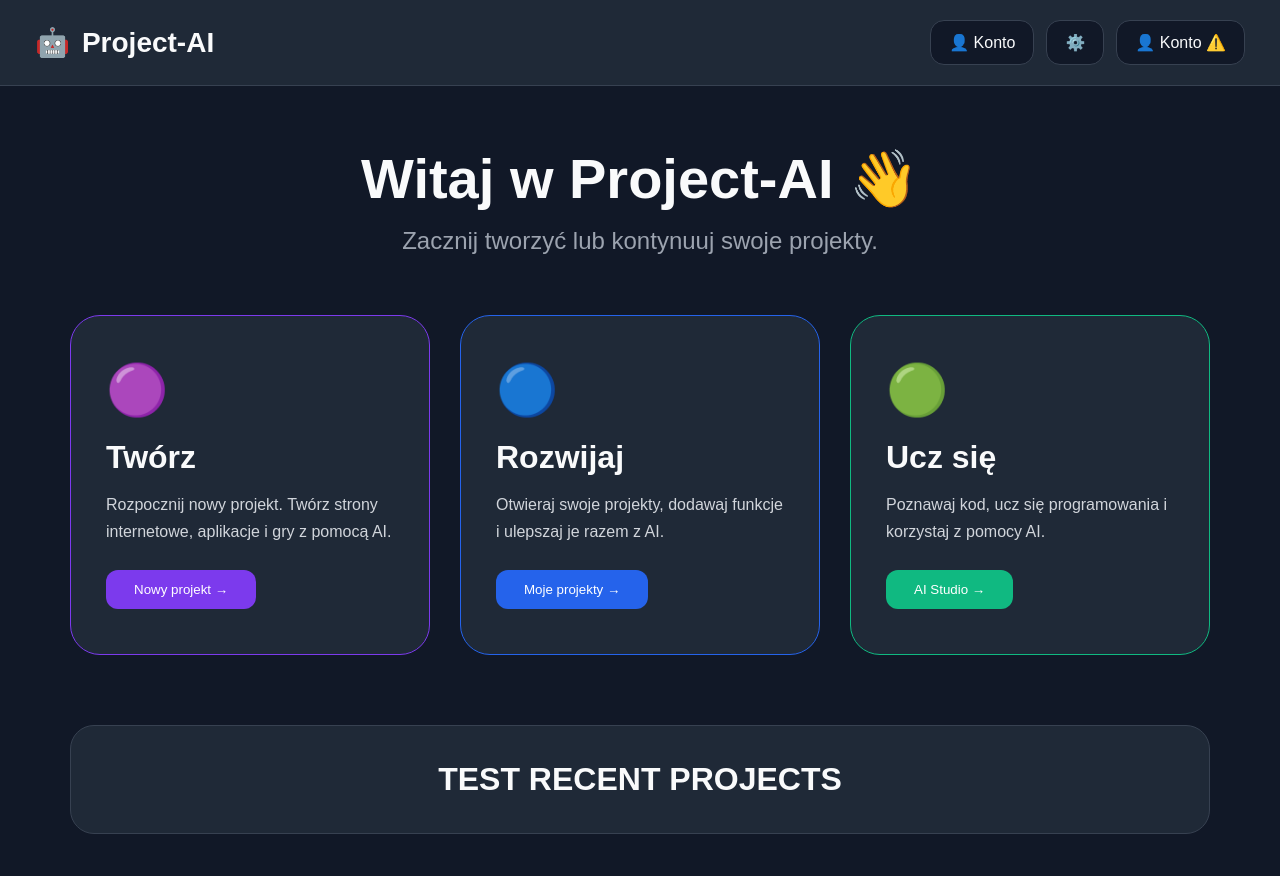
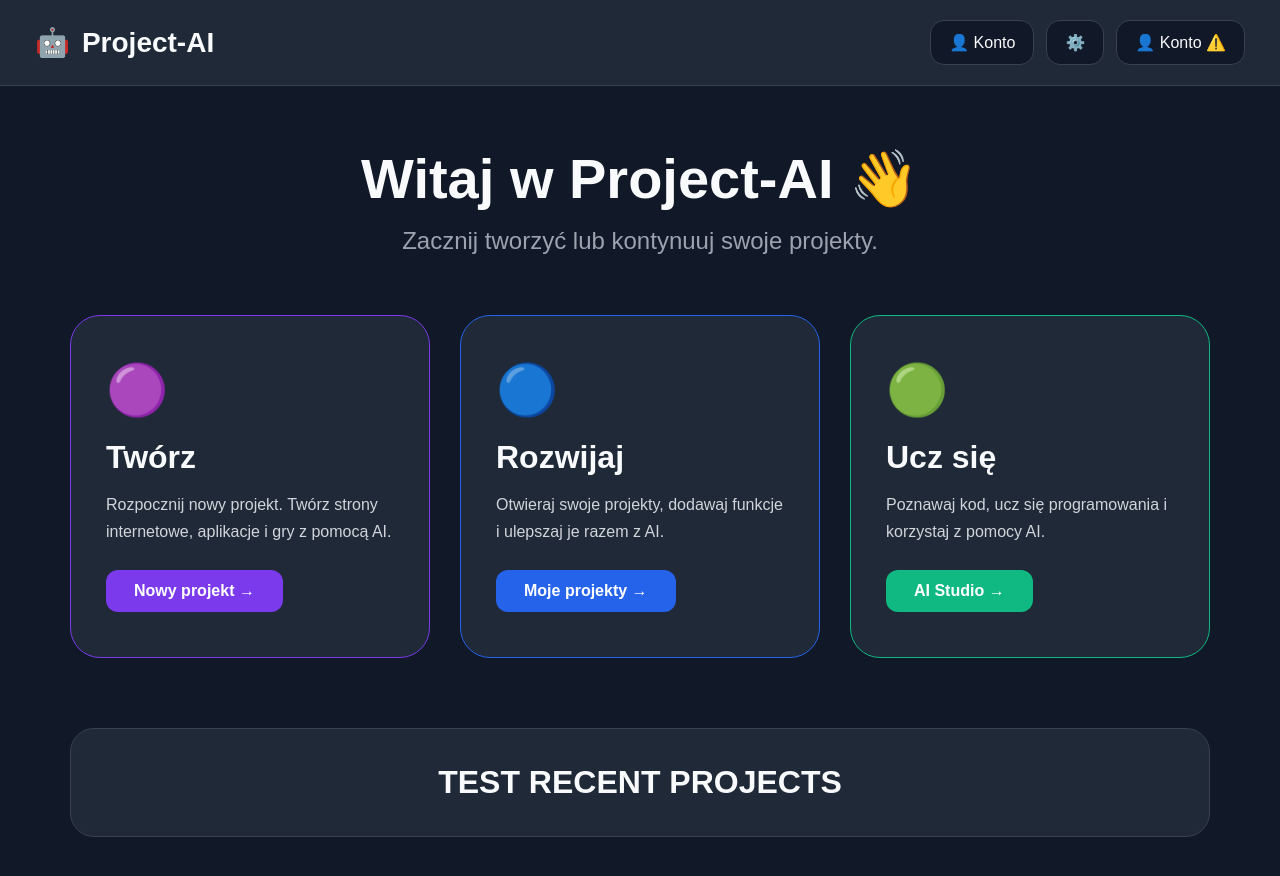
Before and after one commit to PrzemoNH/project-ai, a Next.js app: page /dashboard in a window 1280 px wide. Shown: the top 876 px of the page. Built offline with nearby package versions, Linux system fonts and the light colour scheme.

Commit message:
Update globals.css

```diff
--- a/app/globals.css
+++ b/app/globals.css
@@ -434,6 +434,67 @@ button {
 
   color:white;
 
+  font-size:16px;
+
+  font-weight:600;
+
+  transition:.3s;
+
+}
+
+
+/* ===========================
+   DASHBOARD CARD BUTTONS
+=========================== */
+
+
+.create-button {
+
+  background:#7C3AED;
+
+}
+
+
+.create-button:hover {
+
+  background:#6D28D9;
+
+  transform:translateY(-2px);
+
+}
+
+
+
+.projects-button {
+
+  background:#2563EB;
+
+}
+
+
+.projects-button:hover {
+
+  background:#1D4ED8;
+
+  transform:translateY(-2px);
+
+}
+
+
+
+.studio-button {
+
+  background:#10B981;
+
+}
+
+
+.studio-button:hover {
+
+  background:#059669;
+
+  transform:translateY(-2px);
+
 }
 
 
```
